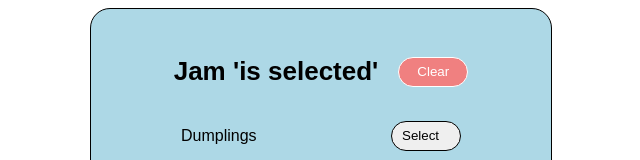
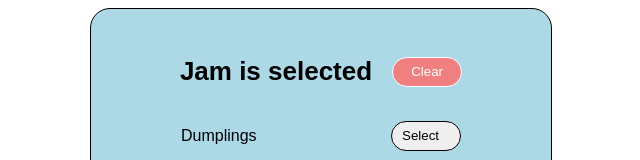
Before and after one commit to mate-academy/react_goods-selector, a React (Create React App) app: page / in a window 1280 px wide. Shown: the top 160 px of the page, without its empty margins (319-959 px from the left). Built offline with nearby package versions, Linux system fonts and the light colour scheme.

Commit message:
Solution2

```diff
--- a/src/App.tsx
+++ b/src/App.tsx
@@ -15,14 +15,15 @@ export class App extends Component<{}, State> {
 
   render() {
     const { selectedGood } = this.state;
+    const isSelectedGood = selectedGood
+      ? `${selectedGood} is selected`
+      : 'No goods selected';
 
     return (
       <main className="App">
         <header className="App__header">
           <h1 className="App__title">
-            {`${selectedGood
-              ? `${selectedGood} 'is selected'`
-              : 'No goods selected'}`}
+            {isSelectedGood}
           </h1>
 
           <button
@@ -48,9 +49,7 @@ export class App extends Component<{}, State> {
               key={good}
               className={classNames(
                 'Good',
-                {
-                  'Good--active': good === selectedGood,
-                },
+                { 'Good--active': good === selectedGood },
               )}
             >
               {good}
@@ -58,9 +57,7 @@ export class App extends Component<{}, State> {
                 type="button"
                 className={classNames(
                   'Good', 'button', 'Good__remove',
-                  {
-                    button__hidden: good !== selectedGood,
-                  },
+                  { button__hidden: good !== selectedGood },
                 )}
                 onClick={() => {
                   this.setState({ selectedGood: '' });
```
